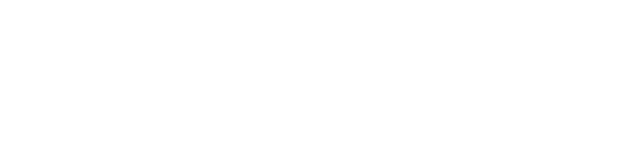
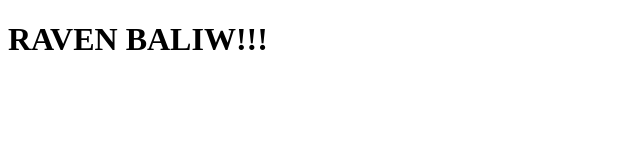
Before and after one commit to ferrywinsley/sample_alpha, a plain HTML site: page index.html in a window 1280 px wide. Shown: the whole page, without its empty margins (0-640 px from the left). Drawn offline with Linux system fonts and the light colour scheme.

Commit message:
Update index.html

```diff
--- a/index.html
+++ b/index.html
@@ -7,6 +7,6 @@
     <title>Document</title>
 </head>
 <body>
-
+    <h1>RAVEN BALIW!!!</h1>
 </body>
 </html>
```
